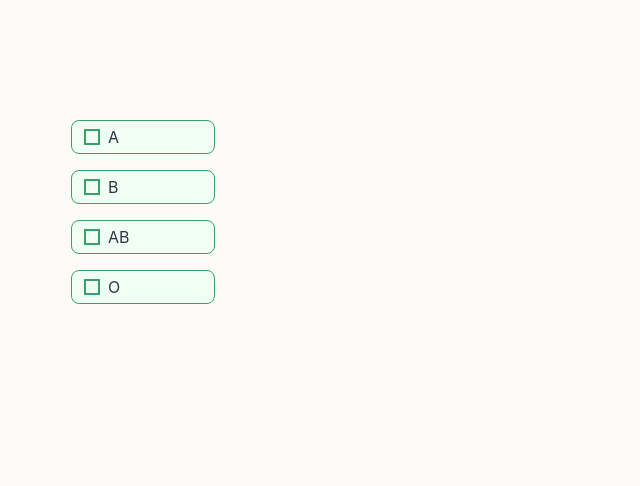
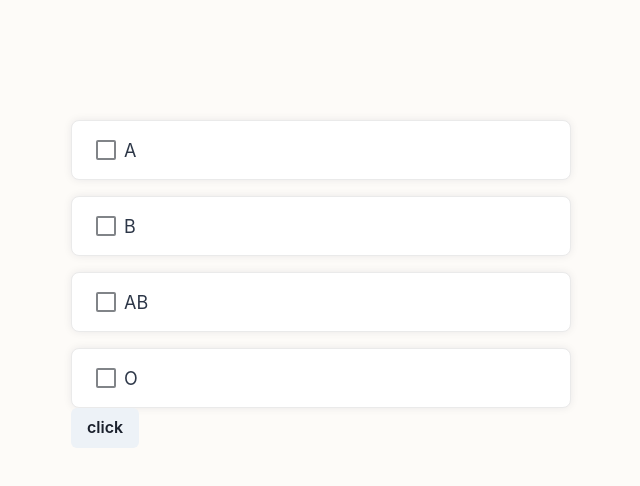
Before and after one commit to foodteacher/FoodTeacherV2-FE, a Next.js app: page /survey in a window 1280 px wide. Shown: the top 486 px of the page, without its empty margins (319-959 px from the left). Built offline with nearby package versions, Linux system fonts and the light colour scheme.

Commit message:
feat : FrontCheckBox 컴포넌트
앞에 checkIcon이 있는 체크박스

Refs:[#60]

```diff
--- a/app/(afterLogin)/signup-complete/page.tsx
+++ b/app/(afterLogin)/signup-complete/page.tsx
@@ -1,3 +1,4 @@
+"use client";
 import { UserRegisterStep } from "@/app/(featured-slice)/widgets/signup-funnel/ui/step";
 import { Box } from "@chakra-ui/react";
 import React from "react";
--- /dev/null
+++ b/app/(featured-slice)/shared/ui/Icons/CheckBoxCheckIcon.tsx
@@ -0,0 +1,17 @@
+export const CheckBoxCheckIcon = () => {
+  return (
+    <svg
+      width="24"
+      height="24"
+      viewBox="0 0 24 24"
+      fill="none"
+      xmlns="http://www.w3.org/2000/svg"
+    >
+      <rect x="2" y="2" width="20" height="20" rx="2" fill="#6D00A3" />
+      <path
+        d="M10.9844 15.9417C10.4584 16.5072 9.55835 16.4921 9.0516 15.9093L6.59354 13.0826C6.25926 12.6981 6.27938 12.1206 6.63961 11.7604C7.04627 11.3537 7.71545 11.3883 8.07811 11.8346L10 14.2L15.9045 7.75877C16.2836 7.34515 16.9311 7.33109 17.3278 7.72785C17.7029 8.10293 17.7139 8.70761 17.3526 9.09599L10.9844 15.9417Z"
+        fill="white"
+      />
+    </svg>
+  );
+};
--- /dev/null
+++ b/app/(featured-slice)/shared/ui/Icons/CheckBoxIcon.tsx
@@ -0,0 +1,26 @@
+import { Flex, FlexProps } from "@chakra-ui/react";
+import React from "react";
+
+export const CheckBoxIcon = () => {
+  return (
+    <Flex>
+      <svg
+        width="20"
+        height="20"
+        viewBox="0 0 20 20"
+        fill="none"
+        xmlns="http://www.w3.org/2000/svg"
+      >
+        <rect
+          x="1"
+          y="1"
+          width="18"
+          height="18"
+          rx="1"
+          stroke="#818488"
+          stroke-width="2"
+        />
+      </svg>
+    </Flex>
+  );
+};
--- /dev/null
+++ b/app/(featured-slice)/shared/ui/Icons/index.ts
@@ -0,0 +1,2 @@
+export { CheckBoxCheckIcon } from "./CheckBoxCheckIcon";
+export { CheckBoxIcon } from "./CheckBoxIcon";
--- /dev/null
+++ b/app/(featured-slice)/shared/ui/checkbox/FrontCheckBox.tsx
@@ -0,0 +1,100 @@
+"use client";
+
+import { PropsWithChildren } from "react";
+import {
+  Box,
+  CheckboxProps,
+  Flex,
+  FlexProps,
+  Text,
+  UseRadioProps,
+  useCheckbox,
+  useCheckboxGroup,
+} from "@chakra-ui/react";
+import { useController } from "react-hook-form";
+import { CheckBoxCheckIcon, CheckBoxIcon } from "../Icons";
+
+type RadioCardType = UseRadioProps & CheckboxProps;
+
+const CheckBoxCard = ({ h, ...props }: PropsWithChildren<RadioCardType>) => {
+  const { state, getCheckboxProps, getInputProps, getLabelProps, htmlProps } =
+    useCheckbox(props);
+
+  const isChecked = state.isChecked;
+
+  return (
+    <Text
+      as={"label"}
+      display="flex"
+      flexDirection="row"
+      alignItems="center"
+      gridColumnGap={2}
+      w={"100%"}
+      border={isChecked ? "2px solid #8A00FF" : "1px solid #EAEAEA"}
+      rounded="lg"
+      px={3}
+      py={1}
+      cursor="pointer"
+      bg={isChecked ? "#FCF8FF" : "#FFFFFF"}
+      h={"60px"}
+      fontSize={"18px"}
+      fontWeight={isChecked ? "bold" : "normal"}
+      boxShadow={
+        isChecked
+          ? "0 0 12px 1px rgba(90,0,161,0.32)"
+          : "0 0px 8px 0px rgba(28,0,51,0.08)"
+      }
+      padding={"20px 24px"}
+      {...htmlProps}
+    >
+      <input {...getInputProps()} hidden />
+      {isChecked ? (
+        <Flex marginLeft={"-2px"}>
+          <CheckBoxCheckIcon />
+        </Flex>
+      ) : (
+        <Flex {...getCheckboxProps()}>
+          <CheckBoxIcon />
+        </Flex>
+      )}
+      <Text color="gray.700" {...getLabelProps()}>
+        {props.children}
+      </Text>
+    </Text>
+  );
+};
+
+interface CustomRadioProps extends FlexProps {
+  options: (string | number)[];
+  name: string;
+  control?: any;
+}
+
+export const FrontCheckBox = ({
+  options,
+  name,
+  control,
+  ...props
+}: CustomRadioProps) => {
+  const { field } = useController({
+    name,
+    control,
+    rules: { required: true },
+  });
+
+  const { getCheckboxProps } = useCheckboxGroup({
+    ...field,
+  });
+  return (
+    <Flex {...props} padding={"0"} gap={"16px"}>
+      {options.map((value: string | number) => {
+        const checkbox = getCheckboxProps({ value });
+        return (
+          <CheckBoxCard key={value} {...checkbox}>
+            {value}
+          </CheckBoxCard>
+        );
+      })}
+    </Flex>
+  );
+};
--- /dev/null
+++ b/app/(featured-slice)/shared/ui/checkbox/index.ts
@@ -0,0 +1 @@
+export { FrontCheckBox } from "./FrontCheckBox";
--- a/app/(featured-slice)/shared/ui/radio/FrontCheckRadio.tsx
+++ /dev/null
@@ -1,126 +0,0 @@
-"use client";
-
-import { PropsWithChildren } from "react";
-import {
-  Box,
-  CheckboxProps,
-  Flex,
-  FlexProps,
-  Text,
-  UseRadioProps,
-  useCheckbox,
-  useCheckboxGroup,
-  useRadio,
-  useRadioGroup,
-} from "@chakra-ui/react";
-import { useController } from "react-hook-form";
-
-type RadioCardType = UseRadioProps & CheckboxProps;
-
-const CheckRadioCard = ({ h, ...props }: PropsWithChildren<RadioCardType>) => {
-  //   const { getInputProps, getRadioProps } = useRadio(props);
-
-  const { state, getCheckboxProps, getInputProps, getLabelProps, htmlProps } =
-    useCheckbox(props);
-
-  return (
-    // <Box as="label" w={"100%"} left={0} h={h}>
-    //   <input {...input} />
-    //   <Flex
-    //     {...checkbox}
-    //     cursor="pointer"
-    //     borderWidth={"1px"}
-    //     borderRadius={"12px"}
-    //     borderColor={"#EAEAEA"}
-    //     alignItems={"flex-start"}
-    //     bg={"#FFFFFF"}
-    //     h={"60px"}
-    //     fontSize={"18px"}
-    //     fontWeight={"bold"}
-    //     boxShadow={"0 0px 8px 0px rgba(28,0,51,0.08)"}
-    //     _checked={{
-    //       bg: "#FCF8FF",
-    //       fontWeight: "bold",
-    //       color: "#6D00A3",
-    //       border: "2px solid #8A00FF",
-    //       boxShadow: "0 0 12px 1px rgba(90,0,161,0.32)",
-    //     }}
-    //     padding={"20px 24px"}
-    //     justifyContent={"center"}
-    //     flexDir={"column"}
-    //     gap={"30px"}
-    //   >
-    //     {props.children}
-    //   </Flex>
-    // </Box>
-
-    <Text
-      as={"label"}
-      display="flex"
-      flexDirection="row"
-      alignItems="center"
-      gridColumnGap={2}
-      maxW="36"
-      bg="green.50"
-      border="1px solid"
-      borderColor="green.500"
-      rounded="lg"
-      px={3}
-      py={1}
-      cursor="pointer"
-      {...htmlProps}
-    >
-      <input {...getInputProps()} hidden />
-      <Flex
-        alignItems="center"
-        justifyContent="center"
-        border="2px solid"
-        borderColor="green.500"
-        w={4}
-        h={4}
-        {...getCheckboxProps()}
-      >
-        {state.isChecked && <Box w={2} h={2} bg="green.500" />}
-      </Flex>
-      <Text color="gray.700" {...getLabelProps()}>
-        {props.children}
-      </Text>
-    </Text>
-  );
-};
-
-interface CustomRadioProps extends FlexProps {
-  options: (string | number)[];
-  name: string;
-  control?: any;
-}
-
-export const FrontCheckRadio = ({
-  options,
-  name,
-  control,
-  ...props
-}: CustomRadioProps) => {
-  const { field } = useController({
-    name,
-    control,
-    rules: { required: true },
-  });
-
-  const { getCheckboxProps } = useCheckboxGroup({
-    ...field,
-  });
-
-  return (
-    <Flex {...props} padding={"0"} gap={"16px"}>
-      {options.map((value: string | number) => {
-        const radio = getCheckboxProps({ value });
-        return (
-          <CheckRadioCard key={value} {...radio}>
-            {value}
-          </CheckRadioCard>
-        );
-      })}
-    </Flex>
-  );
-};
--- a/app/(featured-slice)/shared/ui/radio/index.ts
+++ b/app/(featured-slice)/shared/ui/radio/index.ts
@@ -1,3 +1,2 @@
 export { CheckRadio } from "./CheckRadio";
 export { FrontRadio } from "./FrontRadio";
-export { FrontCheckRadio } from "./FrontCheckRadio";
--- a/app/(featured-slice)/widgets/signup-funnel/ui/step/UserPysicalStep.tsx
+++ b/app/(featured-slice)/widgets/signup-funnel/ui/step/UserPysicalStep.tsx
@@ -15,7 +15,7 @@ import { SignupButton } from "@/app/(featured-slice)/shared/ui/button";
 import { BLOOD_TYPE_OTPIONS } from "../../const/const";
 import SignupInput from "@/app/(featured-slice)/shared/ui/Input/SignupInput";
 import { useRouter } from "next/navigation";
-import { CheckRadio } from "@/app/(featured-slice)/shared/ui/radio/CheckRadio";
+import { CheckRadio } from "@/app/(featured-slice)/shared/ui/radio";
 
 export const UserPysicalStep = ({ goNextStep, setState }: StepProps) => {
   const router = useRouter();
--- a/app/(featured-slice)/widgets/survey-funnel/ui/step/TestStep.tsx
+++ b/app/(featured-slice)/widgets/survey-funnel/ui/step/TestStep.tsx
@@ -1,20 +1,15 @@
 "use client";
 import { StepProps } from "../../../signup-funnel/types";
 import { useRouter } from "next/navigation";
-import {
-  Box,
-  CheckboxGroup,
-  Flex,
-  FlexProps,
-  Text,
-  UseCheckboxProps,
-  useRadioGroup,
-} from "@chakra-ui/react";
-import { useController, useForm } from "react-hook-form";
-import { FrontCheckRadio } from "@/app/(featured-slice)/shared/ui/radio";
+import { Box, Button, UseCheckboxProps } from "@chakra-ui/react";
+import { SubmitHandler, useForm } from "react-hook-form";
 import { BLOOD_TYPE_OTPIONS } from "../../../signup-funnel/const/const";
+import { FrontCheckBox } from "@/app/(featured-slice)/shared/ui/checkbox";
 
 interface TestStep extends UseCheckboxProps, StepProps {}
+interface FormType {
+  bloodType: string;
+}
 
 export const TestStep = ({ goNextStep, setState, ...props }: any) => {
   const router = useRouter();
@@ -23,11 +18,15 @@ export const TestStep = ({ goNextStep, setState, ...props }: any) => {
     register,
     control,
     handleSubmit,
-  } = useForm<any>();
+  } = useForm<FormType>();
+
+  const submitFormHandler: SubmitHandler<FormType> = (data) => {
+    console.log(data);
+  };
 
   return (
-    <Box>
-      <FrontCheckRadio
+    <Box as="form" onSubmit={handleSubmit(submitFormHandler)}>
+      <FrontCheckBox
         options={BLOOD_TYPE_OTPIONS}
         name={"bloodType"}
         control={control}
@@ -36,6 +35,7 @@ export const TestStep = ({ goNextStep, setState, ...props }: any) => {
         gap={"10px"}
         flexDir={"column"}
       />
+      <Button type={"submit"}>click</Button>
     </Box>
   );
 };
```
